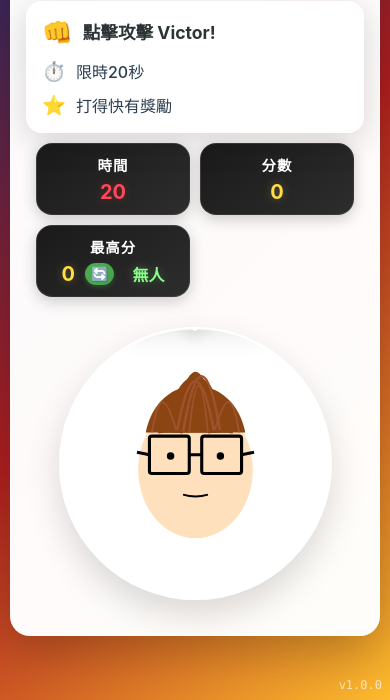
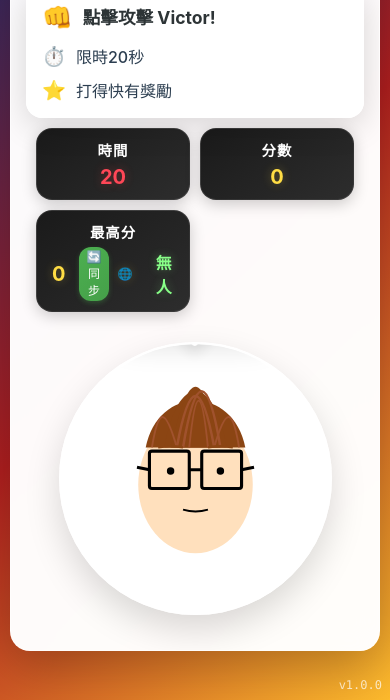
Before and after one commit to yunhaimaster/hit-victor, a plain HTML site: page index.html in a window 390 px wide. Shown: the part 144-844 px from the top of the page. Drawn offline with Linux system fonts and the light colour scheme.

Commit message:
feat: Add online/offline indicator and improve sync UI

```diff
--- a/script.js
+++ b/script.js
@@ -113,17 +113,21 @@ async function fetchHighScores(showLoadingUI = false) {
                 localStorage.setItem('highScorePlayer', highScorePlayer);
                 updateHighScoreDisplay();
             }
+            updateStatusIndicator(true);
             if (showLoadingUI) {
                 alert(`目前最高分: ${highScore} (${highScorePlayer})`);
             }
+            return true;
         } else {
             throw new Error('Server response not OK');
         }
     } catch (error) {
         console.error('Error fetching high scores:', error);
+        updateStatusIndicator(false);
         if (showLoadingUI) {
             alert('無法連接到伺服器。你的分數會保存在本地,並在下次成功連接時更新。');
         }
+        return false;
     }
 }
 
@@ -141,13 +145,38 @@ function updateHighScore(newScore, playerName) {
     alert(`新記錄!\n分數: ${newScore}\n玩家: ${playerName}\n\n記錄已保存。管理員會定期更新伺服器記錄。`);
 }
 
-// Add sync button to manually sync high scores
+// Add sync button and status indicator
+const syncContainer = document.createElement('div');
+syncContainer.className = 'sync-container';
+
 const syncButton = document.createElement('button');
-syncButton.textContent = '🔄';
+syncButton.innerHTML = '🔄 同步';
 syncButton.title = '同步最高分';
 syncButton.className = 'sync-button';
-syncButton.onclick = () => fetchHighScores(true);
-document.querySelector('.high-score-content').insertBefore(syncButton, document.getElementById('highScorePlayer'));
+syncButton.onclick = () => {
+    syncButton.disabled = true;
+    syncButton.innerHTML = '⏳ 同步中...';
+    fetchHighScores(true).finally(() => {
+        syncButton.disabled = false;
+        syncButton.innerHTML = '🔄 同步';
+    });
+};
+
+const statusIndicator = document.createElement('span');
+statusIndicator.className = 'status-indicator';
+statusIndicator.title = '離線模式';
+statusIndicator.textContent = '💾';
+
+syncContainer.appendChild(syncButton);
+syncContainer.appendChild(statusIndicator);
+document.querySelector('.high-score-content').insertBefore(syncContainer, document.getElementById('highScorePlayer'));
+
+// Update status indicator
+function updateStatusIndicator(online) {
+    statusIndicator.textContent = online ? '🌐' : '💾';
+    statusIndicator.title = online ? '已連接' : '離線模式';
+    statusIndicator.classList.toggle('offline', !online);
+}
 
 function updateHighScoreDisplay() {
     document.getElementById('highScore').textContent = highScore;
--- a/styles.css
+++ b/styles.css
@@ -349,38 +349,76 @@ h1 {
     100% { transform: scale(1); }
 }
 
+.sync-container {
+    display: inline-flex;
+    align-items: center;
+    gap: 8px;
+    margin: 0 8px;
+}
+
 .sync-button {
     background: linear-gradient(135deg, #4CAF50 0%, #45a049 100%);
     border: none;
     color: white;
-    font-size: 16px;
+    font-size: 14px;
     cursor: pointer;
-    padding: 4px 8px;
-    margin: 0 5px;
+    padding: 4px 10px;
     border-radius: 12px;
     transition: all 0.3s ease;
     box-shadow: 0 2px 5px rgba(76, 175, 80, 0.3);
     display: inline-flex;
     align-items: center;
-    justify-content: center;
+    gap: 4px;
 }
 
-.sync-button:hover {
+.sync-button:hover:not(:disabled) {
     transform: translateY(-1px);
     box-shadow: 0 4px 8px rgba(76, 175, 80, 0.4);
     background: linear-gradient(135deg, #45a049 0%, #388e3c 100%);
 }
 
-.sync-button:active {
+.sync-button:active:not(:disabled) {
     transform: translateY(1px);
     box-shadow: 0 1px 3px rgba(76, 175, 80, 0.3);
 }
 
-/* Mobile Optimizations for sync button */
+.sync-button:disabled {
+    opacity: 0.7;
+    cursor: not-allowed;
+    background: linear-gradient(135deg, #808080 0%, #666666 100%);
+}
+
+.status-indicator {
+    font-size: 14px;
+    cursor: help;
+    opacity: 0.8;
+    transition: all 0.3s ease;
+}
+
+.status-indicator:hover {
+    opacity: 1;
+    transform: scale(1.1);
+}
+
+.status-indicator.offline {
+    animation: pulse 2s infinite;
+}
+
+@keyframes pulse {
+    0% { opacity: 0.8; }
+    50% { opacity: 0.4; }
+    100% { opacity: 0.8; }
+}
+
+/* Mobile Optimizations */
 @media (max-width: 480px) {
     .sync-button {
-        font-size: 14px;
-        padding: 3px 6px;
+        font-size: 12px;
+        padding: 3px 8px;
+    }
+
+    .status-indicator {
+        font-size: 12px;
     }
 }
 
```
